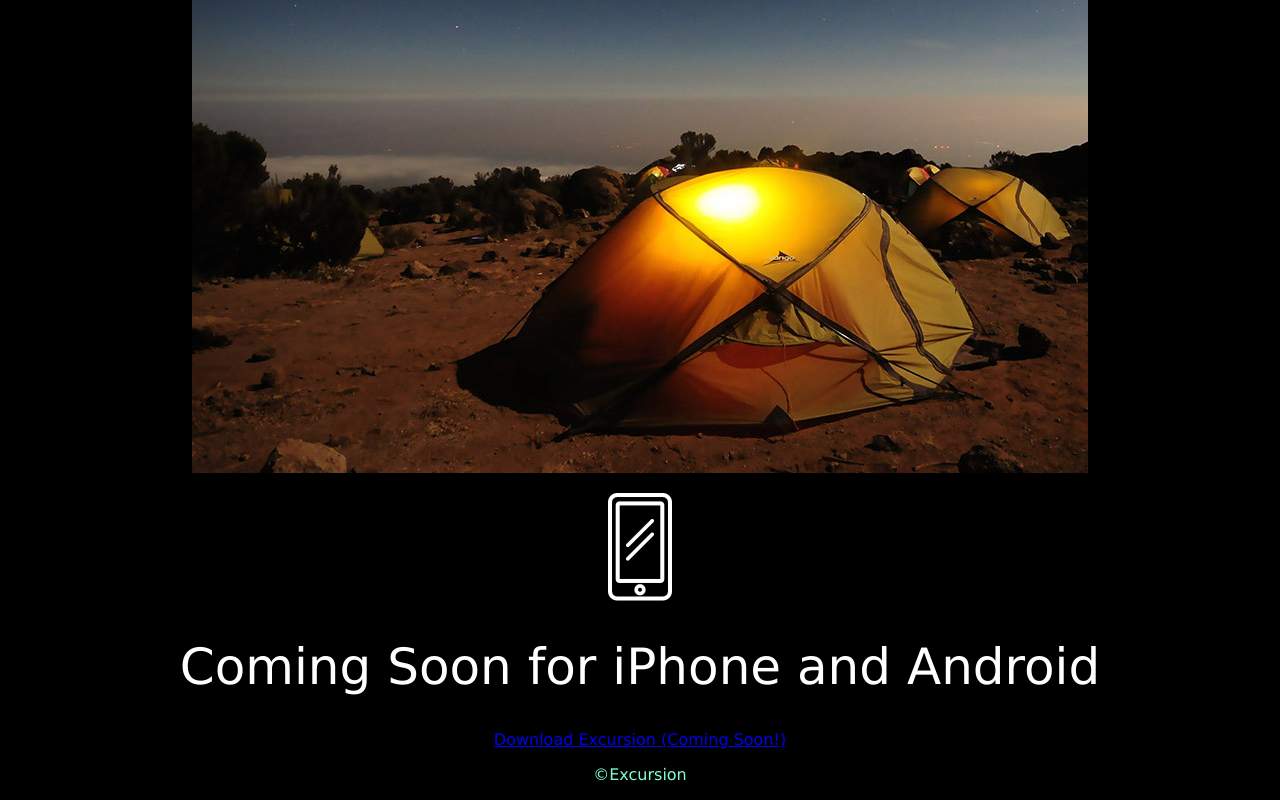
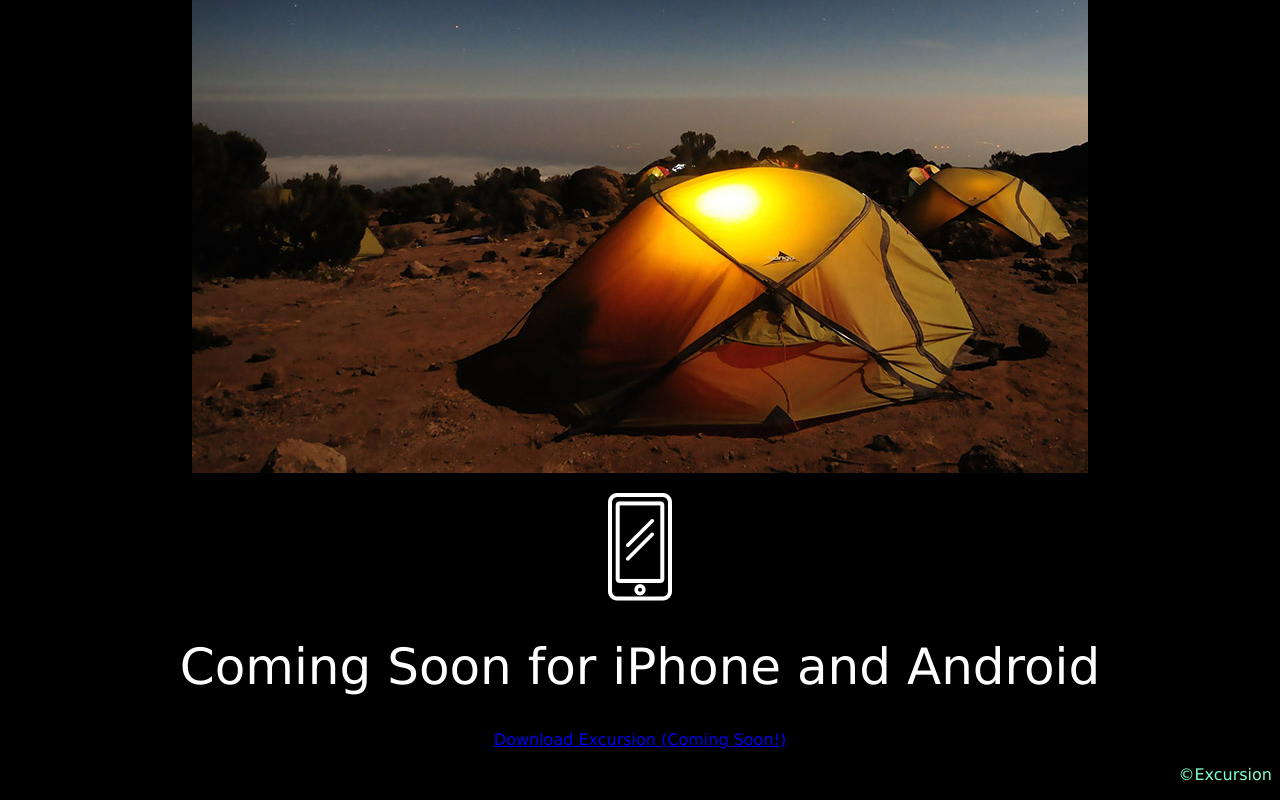
Before and after one commit to asugakookie/excursion, a plain HTML site: page index.html in a window 1280 px wide. Shown: the part 1109-1909 px from the top of the page. Drawn offline with Linux system fonts and the light colour scheme.

Commit message:
style.css change

```diff
--- a/resources/style.css
+++ b/resources/style.css
@@ -18,5 +18,10 @@ h4 {
 }
 h2 {
   font-weight: 300;
+  text-align: center;
   font-size: 42px;
 }
+footer {
+  text-align: right;
+  color: gray;
+}
```
